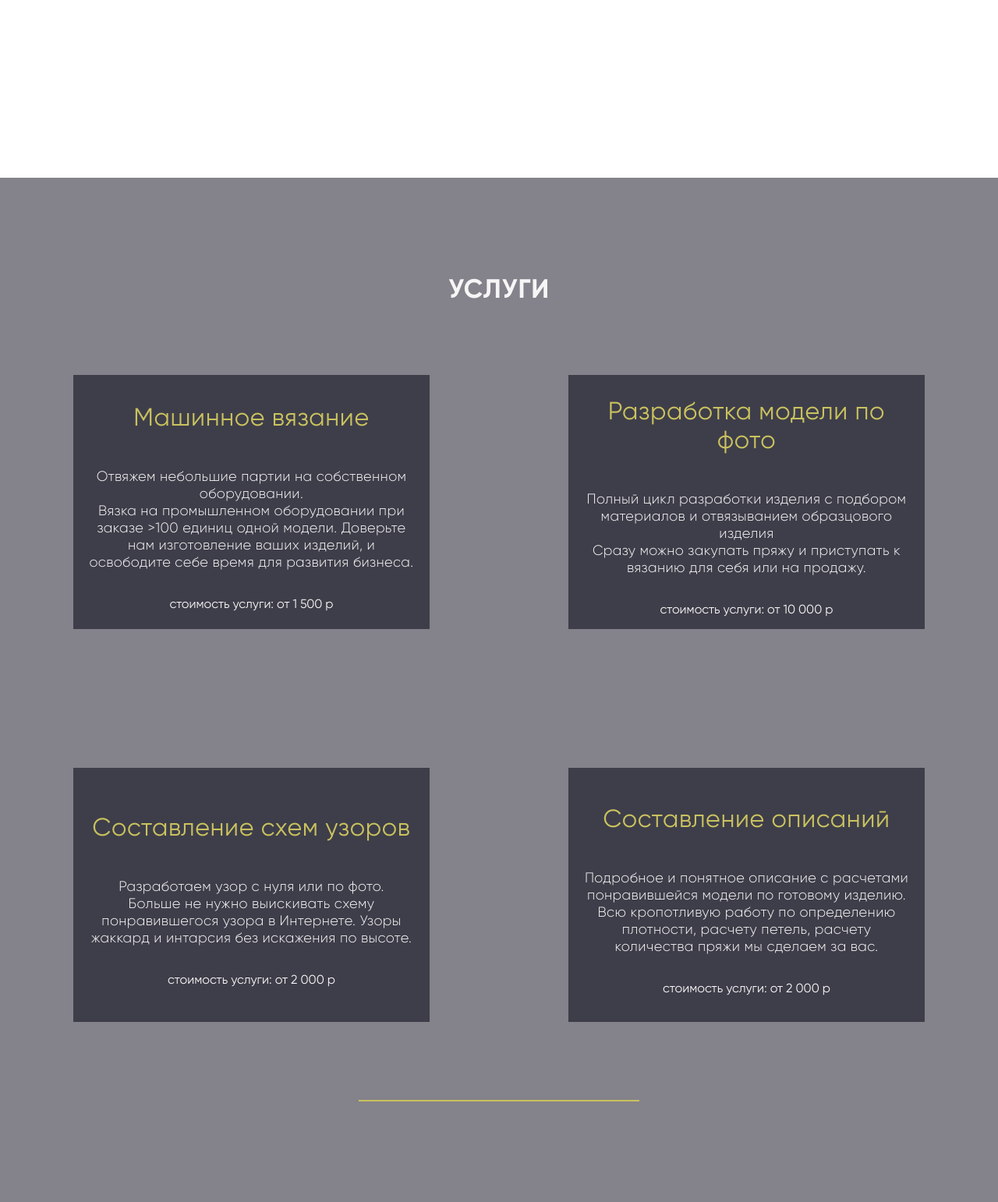
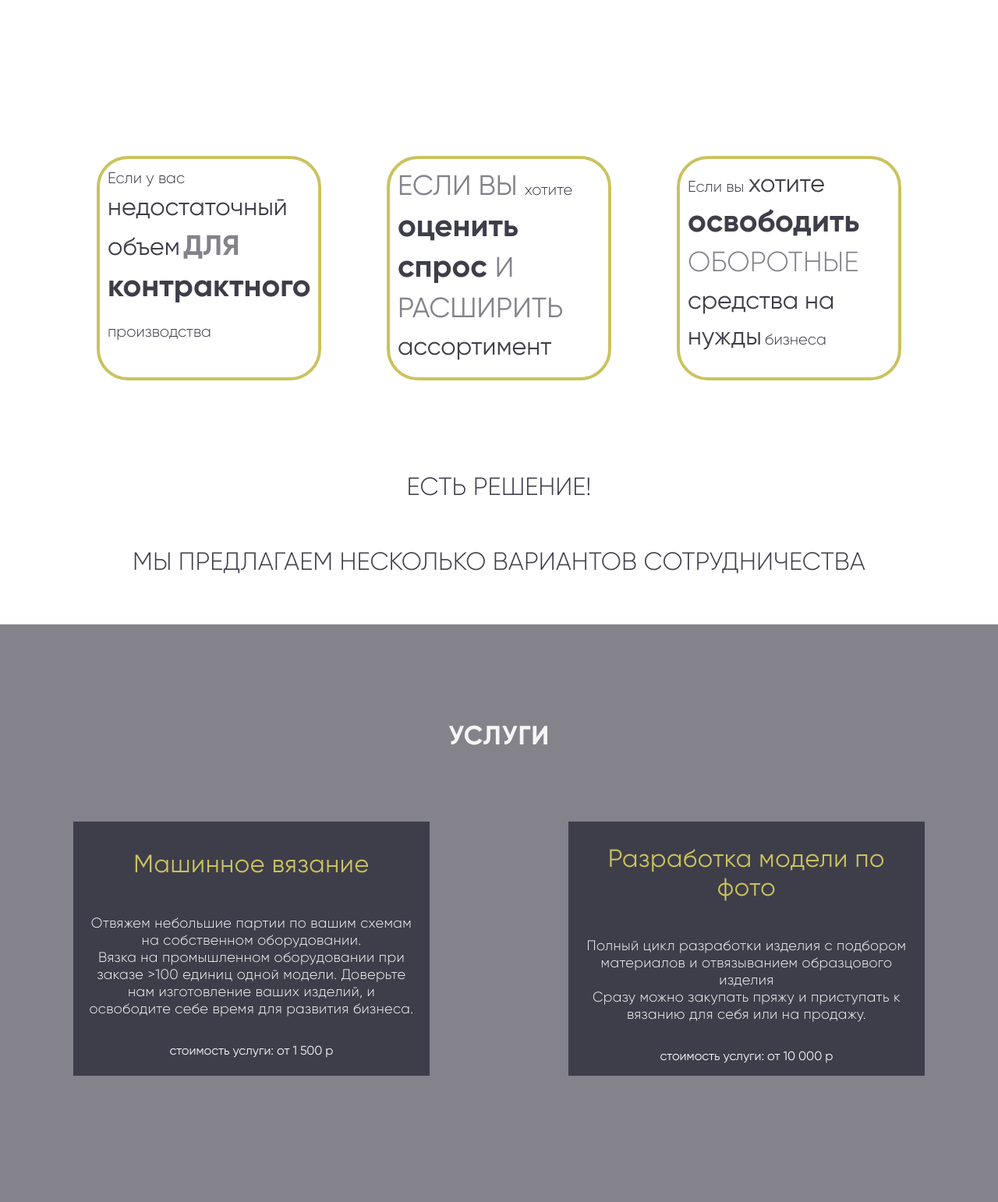
Before and after one commit to Yuthala/Limonero, a PHP site: page / in a window 1280 px wide. Shown: the part 475-2017 px from the top of the page at 78% size. Run offline with PHP 8.4, Linux system fonts and the light colour scheme.

Commit message:
"subheader" section

```diff
--- a/index.html
+++ b/index.html
@@ -45,8 +45,33 @@
 			<div class="header__content">
 				<h1 class="header__title">Трикотаж от идеи до воплощения</h1>
 				<p class="header__text">Разработка, расчет и изготовление трикотажных изделий</p>
-				<button  class="header__button"><a href="#">Подробнее</a></button>
+				<button  class="header__button"><a href="#services">Подробнее</a></button>
 			</div>
+
+			<div class="subheader">
+				<div class="subheader__item">
+					<span class="thin">Если у вас</span>
+					<span class="medium">недостаточный объем</span>
+					<span class="big"><span class="gray">для </span>контрактного <span class="thin">производства</span></span>
+				</div>
+				<div class="subheader__item">
+					<span class="medium gray">Если вы </span>
+					<span class="thin">хотите </span>
+					<span class="big">оценить спрос </span>
+					<span class="medium gray">и расширить </span>
+					<span class="medium">ассортимент</span>
+				</div>
+				<div class="subheader__item">
+					<span class="thin">Если вы </span>
+					<span class="medium">хотите</span>
+					<span class="big">освободить </span>
+					<span class="thin gray">оборотные </span>
+					<span class="medium">средства на нужды</span>
+					<span class="thin">бизнеса</span>
+				</div>
+			</div>
+			<h3 class="subheader__text">есть решение!</h3>
+			<h3 class="subheader__text">мы предлагаем несколько вариантов сотрудничества</h3>
 		</div>
 	</header>
 	<main>
@@ -56,7 +81,7 @@
 				<div class="services__inner">
 					<div class="services__item">
 						<h3 class="services__header">Машинное вязание</h3>
-						<p class="services__text">Отвяжем небольшие партии на собственном оборудовании.<br> Вязка на промышленном оборудовании при заказе >100 единиц одной модели. Доверьте нам изготовление ваших изделий, и освободите себе время для развития бизнеса.</p>
+						<p class="services__text">Отвяжем небольшие партии по вашим схемам на собственном оборудовании.<br> Вязка на промышленном оборудовании при заказе >100 единиц одной модели. Доверьте нам изготовление ваших изделий, и освободите себе время для развития бизнеса.</p>
 						<p class="services__price">стоимость услуги: от 1 500 р</p>
 					</div>
 					<div class="services__item">
@@ -141,7 +166,7 @@
 					</div>
 					<div class="advantages__item">
 						<img src="img/calculations-round.png" alt="quality">
-						<h3 class="advantages__text">быстрый расчет</h3>
+						<h3 class="advantages__text">быстрый расчет стоимости</h3>
 					</div>
 					<div class="advantages__item">
 						<img src="img/wool_yarn-round.png" alt="yarn">
--- a/scss/_header.scss
+++ b/scss/_header.scss
@@ -1,3 +1,33 @@
+.thin, .medium, .big {
+	color: $dark_shades;
+}
+
+.thin {
+	font-size: 20px;
+	line-height: 30px;
+	font-weight: 200;
+}
+
+.medium {
+	font-size: 32px;
+	line-height: 46px;
+	font-weight: 400;
+}
+
+.big {
+	font-size: 40px;
+	line-height: 52px;
+	font-weight: 600;
+}
+
+.gray {
+	color: $dark_accent;
+	text-transform: uppercase;
+	font-size: 36px;
+	line-height: 52px;
+}
+
+
 
 .menu__mobile {
 	display: none;
@@ -79,3 +109,24 @@
 
 	}
 }
+
+.subheader {
+	display: flex;
+	justify-content: space-evenly;
+	margin-bottom: 120px;
+	&__item {
+		width: 260px;
+		height: 260px;
+		border: 4px solid $light_accent;
+		border-radius: 40px;
+		padding: 10px;
+	}
+	&__text {
+		text-align: center;
+		font-size: 32px;
+		font-weight: 200;
+		text-transform: uppercase;
+		color: $dark_shades;
+		margin-bottom: 60px;
+	}
+}
```
Also changed, not shown: css/style.min.css.
